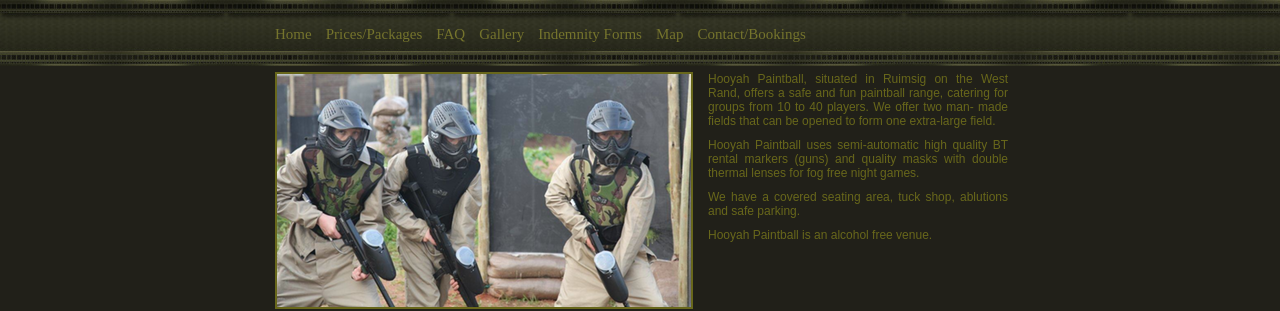
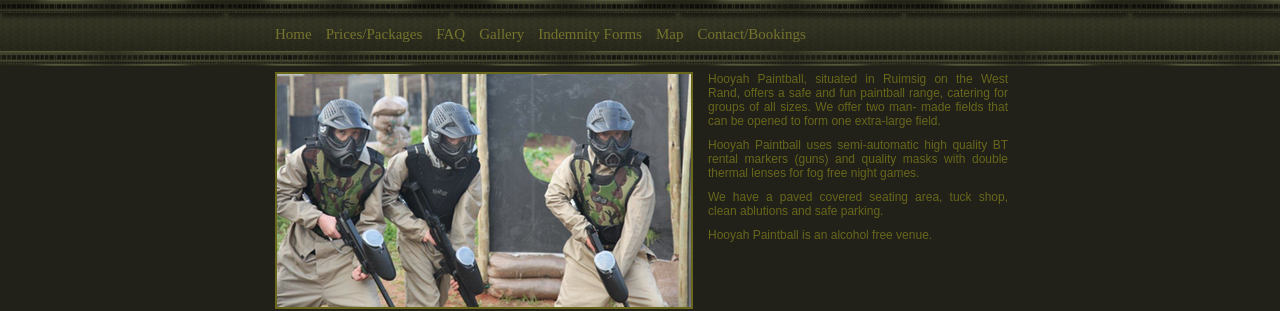
Before and after one commit to garygreyling/Hooyah, a Jekyll site: the page built from index.html, in a window 1280 px wide. Shown: the part 299-610 px from the top of the page. Built offline with Jekyll 4.4.1, drawn with Linux system fonts in a browser that asks for light colours; some web fonts are replaced.

Commit message:
update home page, refer to 'groups of all size'

```diff
--- a/index.html
+++ b/index.html
@@ -6,11 +6,11 @@
 	<img src="/images/game.png">
 </div>
 <div class='left' id='index_copy'>
-	<p>Hooyah Paintball, situated in Ruimsig on the West Rand, offers a safe and fun paintball range, catering for groups from 10 to 40 players. We offer two man- made fields that can be opened to form one extra-large field.</p>
+	<p>Hooyah Paintball, situated in Ruimsig on the West Rand, offers a safe and fun paintball range, catering for groups of all sizes. We offer two man- made fields that can be opened to form one extra-large field.</p>
 
 	<p>Hooyah Paintball uses semi-automatic high quality BT rental markers (guns) and quality masks with double thermal lenses for fog free night games.</p>
 
-	<p>We have a covered seating area, tuck shop, ablutions and safe parking.</p>
+	<p>We have a paved covered seating area, tuck shop, clean ablutions and safe parking.</p>
 
 	<p>Hooyah Paintball is an alcohol free venue.</p>
 </div>
```
